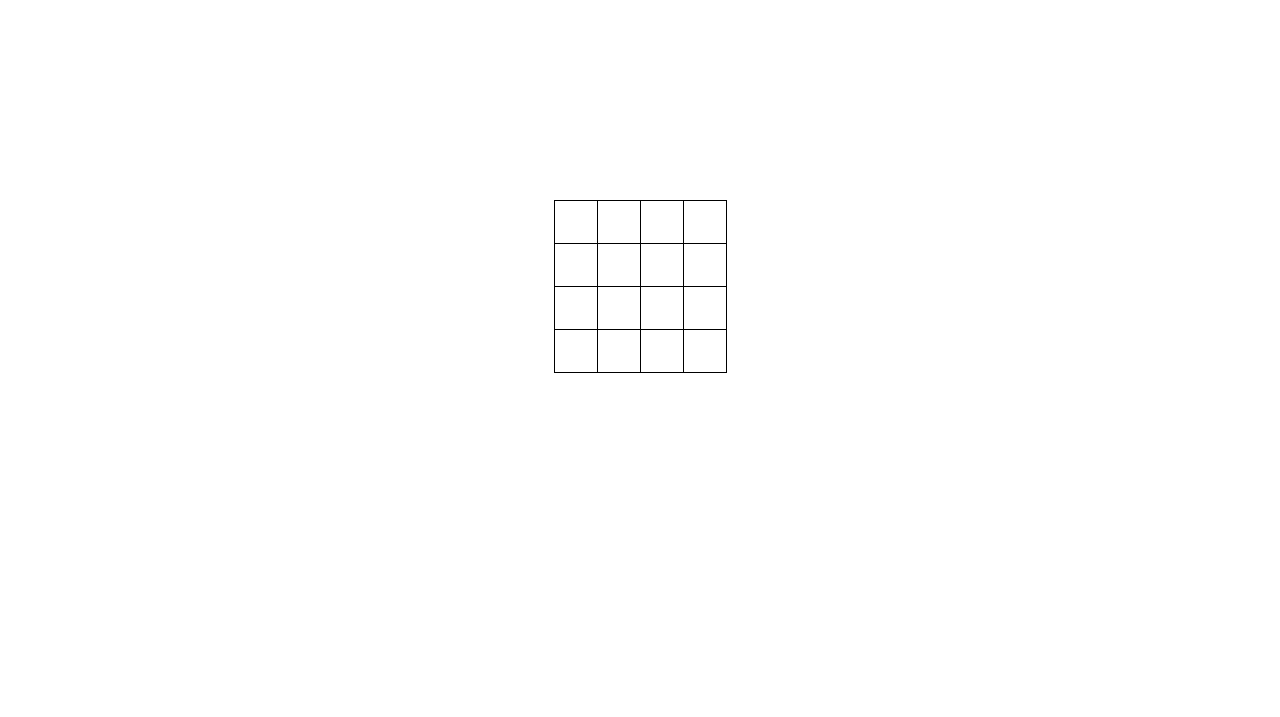
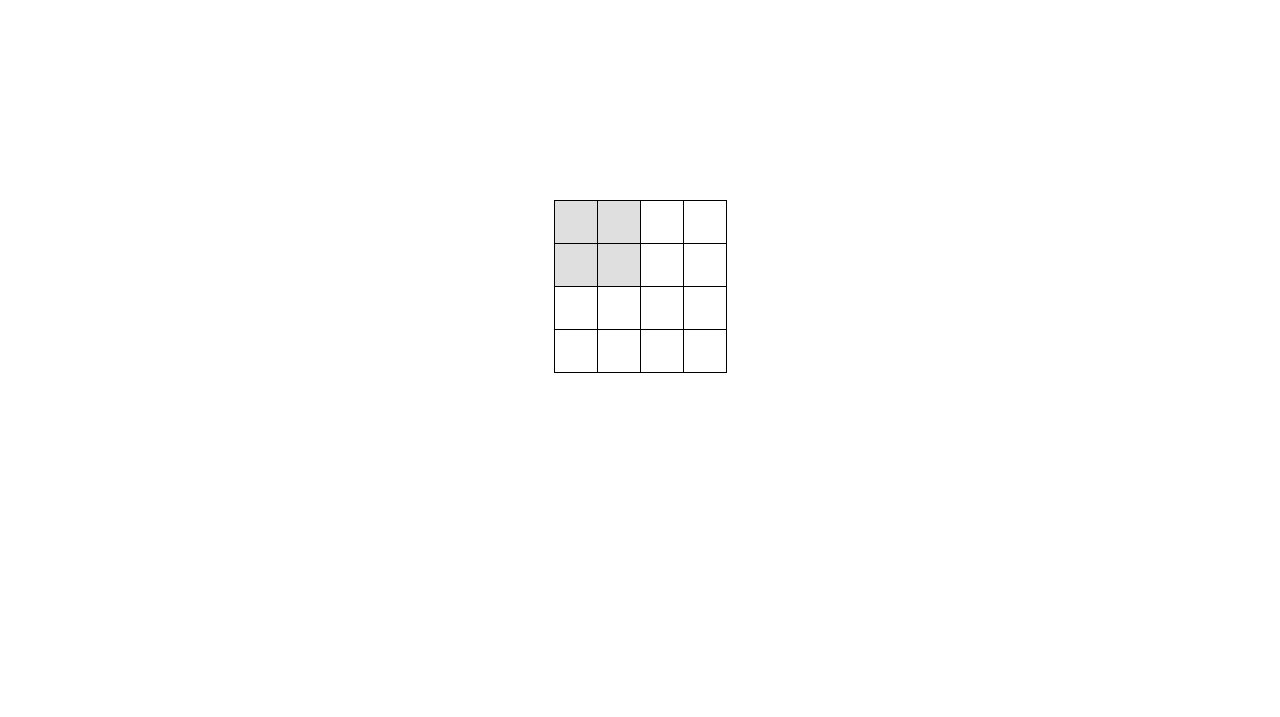
Before and after one commit to GilShaashua/Sprint1, a plain HTML site: page index.html in a window 1280 px wide. Both pictures are taken after a click on the element 575 px from the left and 222 px from the top of the page. Shown: the top 717 px of the page. Drawn offline with Linux system fonts and the light colour scheme.

Commit message:
some css and more fixes

```diff
--- a/css/style.css
+++ b/css/style.css
@@ -32,10 +32,11 @@ img {
     font-size: 1.5em;
     border: 1px solid black;
     text-align: center;
+    cursor: pointer;
 }
 
-.cellclicked {
-    display: none;
+.cell-clicked {
+    background-color: #dfdfdf;
 }
 
 footer {
--- a/js/main.js
+++ b/js/main.js
@@ -44,6 +44,7 @@ function onCellClicked(elCell, row, col) {
         elCell.innerText = gBoard[row][col].minesAroundCount
         gBoard[row][col].isShown = true
         gGame.shownCount++
+        elCell.classList.add('cell-clicked')
 
     } else if (!gBoard[row][col].minesAroundCount) {
 
@@ -64,15 +65,19 @@ function expandShown(board, row, col) {
 
             if (board[i][j].isMine) continue
 
-            var cellLocation = { i, j }
-
             var cellContent = board[i][j].minesAroundCount
 
             board[i][j].isShown = true
 
+            var elCell = document.querySelector(`.cell-${i}-${j}`)
+
+            if (elCell.classList.contains('cell-clicked')) continue
+
+            elCell.classList.add('cell-clicked')
+
+            elCell.innerHTML = cellContent
+
             gGame.shownCount++
-
-            renderCell(cellLocation, cellContent)
 
         }
     }
@@ -95,6 +100,8 @@ function checkGameOver() {
                 gGame.shownCount++
 
                 const elMineCell = document.querySelector(`.cell-${i}-${j}`)
+
+                elMineCell.classList.add('cell-clicked')
 
                 elMineCell.innerHTML = `<img src="mine.png" alt="mine">`
 
--- a/js/utils.js
+++ b/js/utils.js
@@ -149,6 +149,10 @@ function renderCell(location, cellContent) {
 
     // Select the elCell and set the value
     const elCell = document.querySelector(`.cell-${location.i}-${location.j}`)
+
+    if (elCell.classList.contains('cell-clicked')) return
+
     elCell.innerHTML = cellContent
+    gGame.shownCount++
 
 }
```
